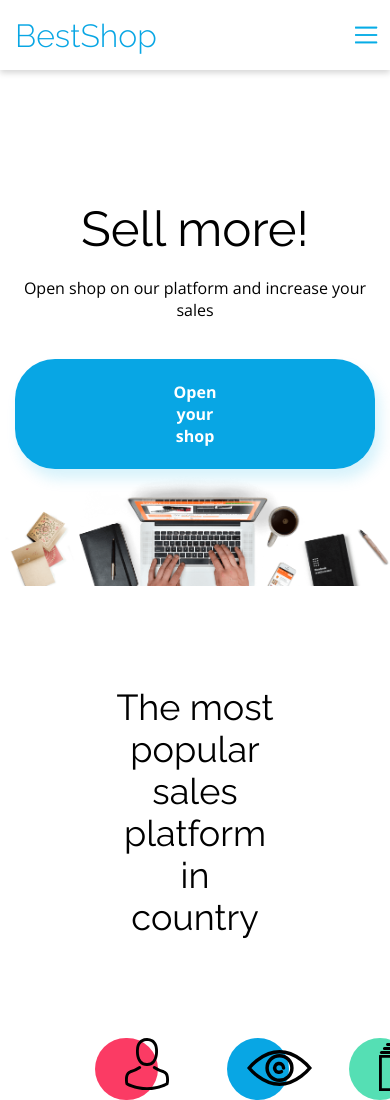
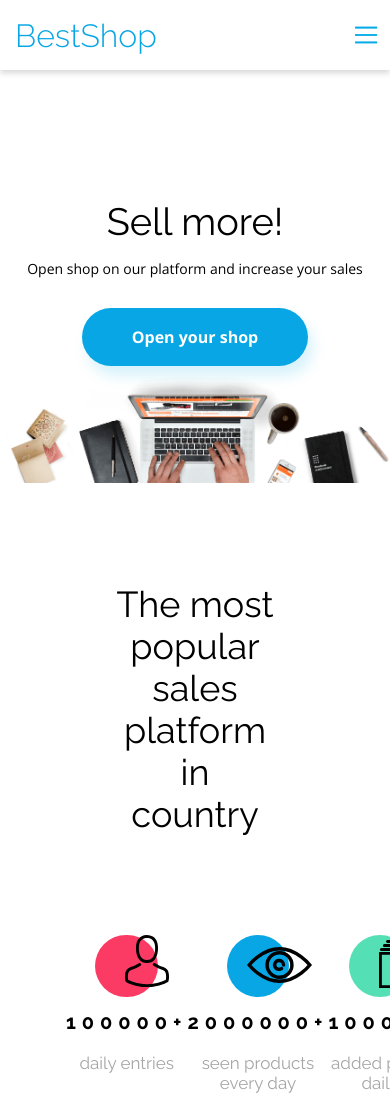
Before and after one commit to marcin5lapinski/Best-Shop, a website: page BestShop/index.html in a window 390 px wide. Shown: the top 1100 px of the page. Drawn offline with nearby package versions, Linux system fonts and the light colour scheme.

Commit message:
Add responsive opening section

```diff
--- a/BestShop/scss/elements/_opening-section.scss
+++ b/BestShop/scss/elements/_opening-section.scss
@@ -10,6 +10,12 @@
   line-height: 57px;
   margin-bottom: 20px;
   color: #000000;
+
+  @media only screen and (max-width: 480px) {
+    font-size: 38px;
+    line-height: 44px;
+    margin-bottom: 16px;
+  }
 }
 
 .op-sec-text {
@@ -19,6 +25,12 @@
   line-height: 22px;
   color: #000000;
   margin-bottom: 38px;
+
+  @media only screen and (max-width: 480px) {
+    font-size: 14px;
+    line-height: 18px;
+    margin-bottom: 30px;
+  }
 }
 
 .btn-op {
@@ -27,6 +39,14 @@
   border-radius: 40px;
   box-shadow: 5px 10px 14px #07ACE629;
   padding: 22px 157px;
+
+  @media only screen and (max-width: 480px) {
+    padding: 18px 80px;
+  }
+  @media only screen and (max-width: 480px) {
+    padding: 18px 50px;
+  }
+
 }
 
 .cta-btn {
```
Also changed, not shown: BestShop/css/main.css, 1 other file.
